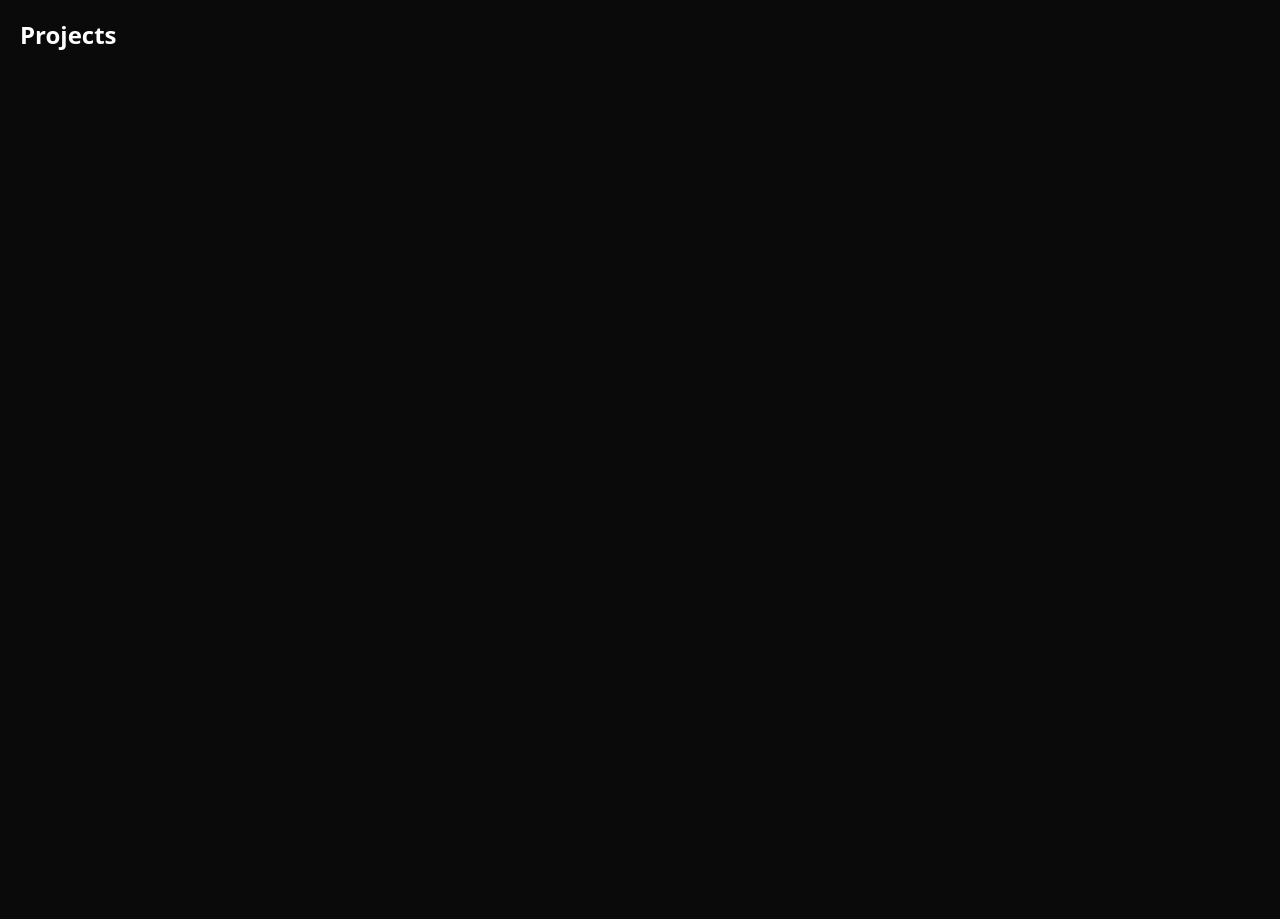
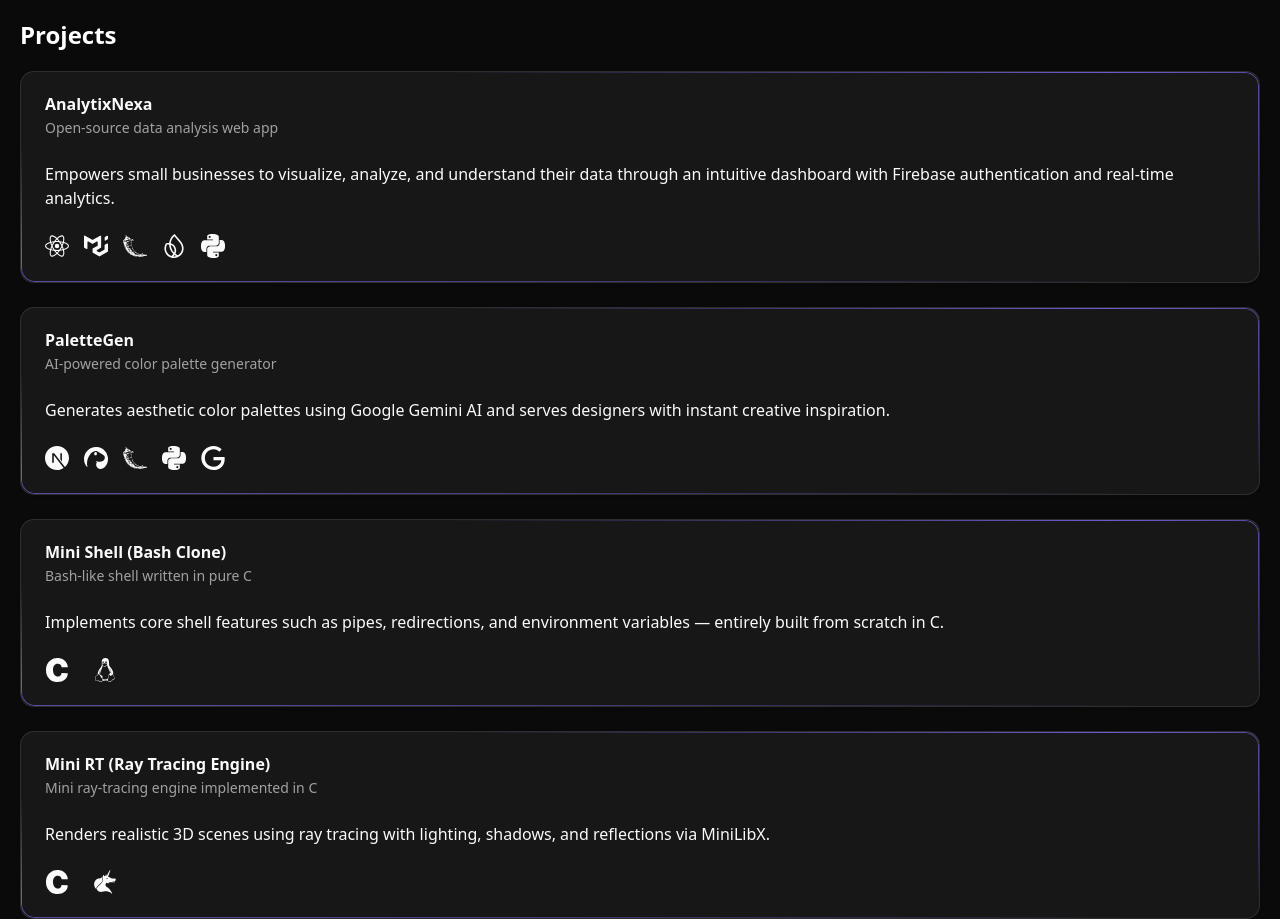
Before and after one commit to thanthtetaung4/tha-portfolio, a Next.js app: page / in a window 1280 px wide. Shown: the part 1474-2393 px from the top of the page. Before the commit the page ends 1733 px from the top, so only its background shows below. Built offline with nearby package versions, Linux system fonts and the light colour scheme.

Commit message:
projects added

```diff
--- a/src/components/certs-and-achievements.tsx
+++ b/src/components/certs-and-achievements.tsx
@@ -47,7 +47,7 @@ export function CertCards() {
 					<CardContent>
 						{content}
 					</CardContent>
-			</Card>
+				</Card>
 			))}
 		</div>
 	)
--- a/src/components/projects.tsx
+++ b/src/components/projects.tsx
@@ -11,66 +11,87 @@ import {
   SiLinux,
   SiOrg,
 } from "react-icons/si";
+import {
+  Card,
+  CardContent,
+  CardDescription,
+  CardFooter,
+  CardHeader,
+  CardTitle,
+} from "@/components/ui/card"
+import { ShineBorder } from "@/components/ui/shine-border"
 
 function ProjectCards() {
 	const projects = [
 	{
 		title: "AnalytixNexa",
 		description:
-		"Open-source data analysis web app that empowers small businesses to harness the power of data—for free.",
+		"Open-source data analysis web app",
 		content:
 		"Empowers small businesses to visualize, analyze, and understand their data through an intuitive dashboard with Firebase authentication and real-time analytics.",
-		techStack: [<SiReact key={"react"}/>, <SiMui key={"mui"}/>, <SiFlask key={"flask"}/>, <SiFirebase key={"firebase"}/>, <SiPython key={"py"}/>],
+		techStack: [<SiReact key={"react"} fontSize={24}/>, <SiMui key={"mui"} fontSize={24}/>, <SiFlask key={"flask"} fontSize={24}/>, <SiFirebase key={"firebase"} fontSize={24}/>, <SiPython key={"py"} fontSize={24}/>],
 	},
 	{
 		title: "PaletteGen",
 		description:
-		"AI-powered color palette generator that takes the guesswork out of design.",
+		"AI-powered color palette generator",
 		content:
 		"Generates aesthetic color palettes using Google Gemini AI and serves designers with instant creative inspiration.",
-		techStack: [<SiNextdotjs key={"next"}/>, <SiDeno key={"deno"}/>, <SiFlask key={"flask"}/>, <SiPython key={"py"}/>, <SiGoogle key={"g"}/>],
+		techStack: [<SiNextdotjs key={"next"} fontSize={24}/>, <SiDeno key={"deno"} fontSize={24}/>, <SiFlask key={"flask"} fontSize={24}/>, <SiPython key={"py"} fontSize={24}/>, <SiGoogle key={"g"} fontSize={24}/>],
 	},
 	{
 		title: "Mini Shell (Bash Clone)",
 		description:
-		"Bash-like shell written in pure C with enhancements, including proper handling of SIGPIPE.",
+		"Bash-like shell written in pure C",
 		content:
 		"Implements core shell features such as pipes, redirections, and environment variables — entirely built from scratch in C.",
-		techStack: [<SiC key={"C"}/>, <SiLinux key={"Linux"}/>],
+		techStack: [<SiC key={"C"} fontSize={24}/>, <SiLinux key={"Linux"} fontSize={24}/>],
 	},
 	{
 		title: "Mini RT (Ray Tracing Engine)",
 		description:
-		"Mini ray-tracing engine implemented in C using the MiniLibX library.",
+		"Mini ray-tracing engine implemented in C",
 		content:
 		"Renders realistic 3D scenes using ray tracing with lighting, shadows, and reflections via MiniLibX.",
-		techStack: [<SiC key={"C"}/>, <SiOrg key={"Xorg"}/>],
+		techStack: [<SiC key={"C"} fontSize={24}/>, <SiOrg key={"Xorg"} fontSize={24}/>],
 	},
 	];
 
 	return (
-		<div>
+		<div className="mt-5">
+			<div className="grid gap-6">
 			{
 				projects.map(({title, description, content, techStack}, index) => (
-					<>
-						{/* add magic cards */}
-					</>
+					<Card key={index} className="relative overflow-hidden">
+						<ShineBorder shineColor="#6A5ACD" />
+						<CardHeader>
+							<CardTitle>{title}</CardTitle>
+							<CardDescription className="flex justify-between">
+								<div>{description}</div>
+							</CardDescription>
+						</CardHeader>
+						<CardContent>
+							{content}
+						</CardContent>
+						<CardFooter>
+							<div className="flex justify-between overflow-scroll" style={{ width: `${24 * (techStack.length * 1.5)}px` }}>
+								{techStack}
+							</div>
+						</CardFooter>
+					</Card>
 				))
 			}
+			</div>
 		</div>
 	)
 }
 
 export function Projects ()  {
 
-
-
-
 	return (
 		<section className="mt-5" id="projects">
 			<h2 className="text-2xl font-bold text-black dark:text-white">Projects</h2>
 			<ProjectCards/>
-			<div className="h-52"></div>
 		</section>
 	)
 }
```
Also changed, not shown: src/components/contact.tsx (added).
